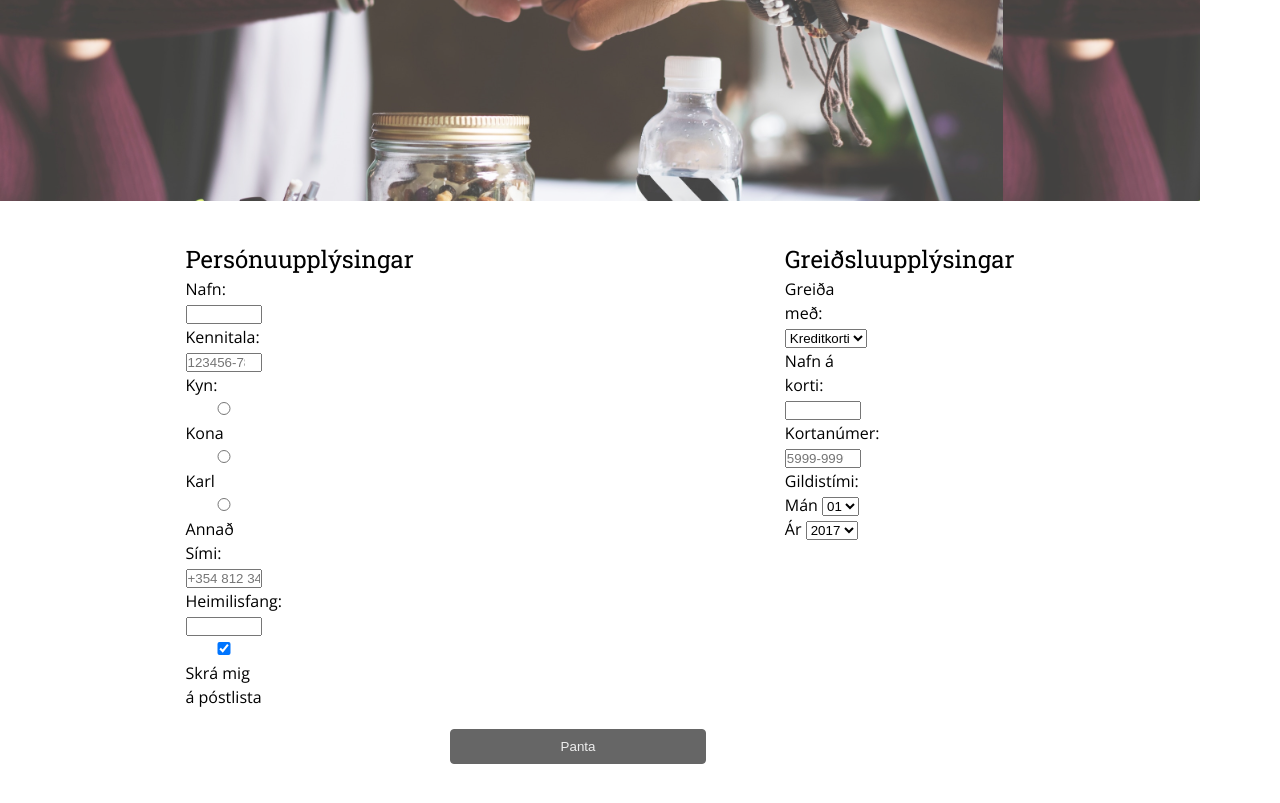
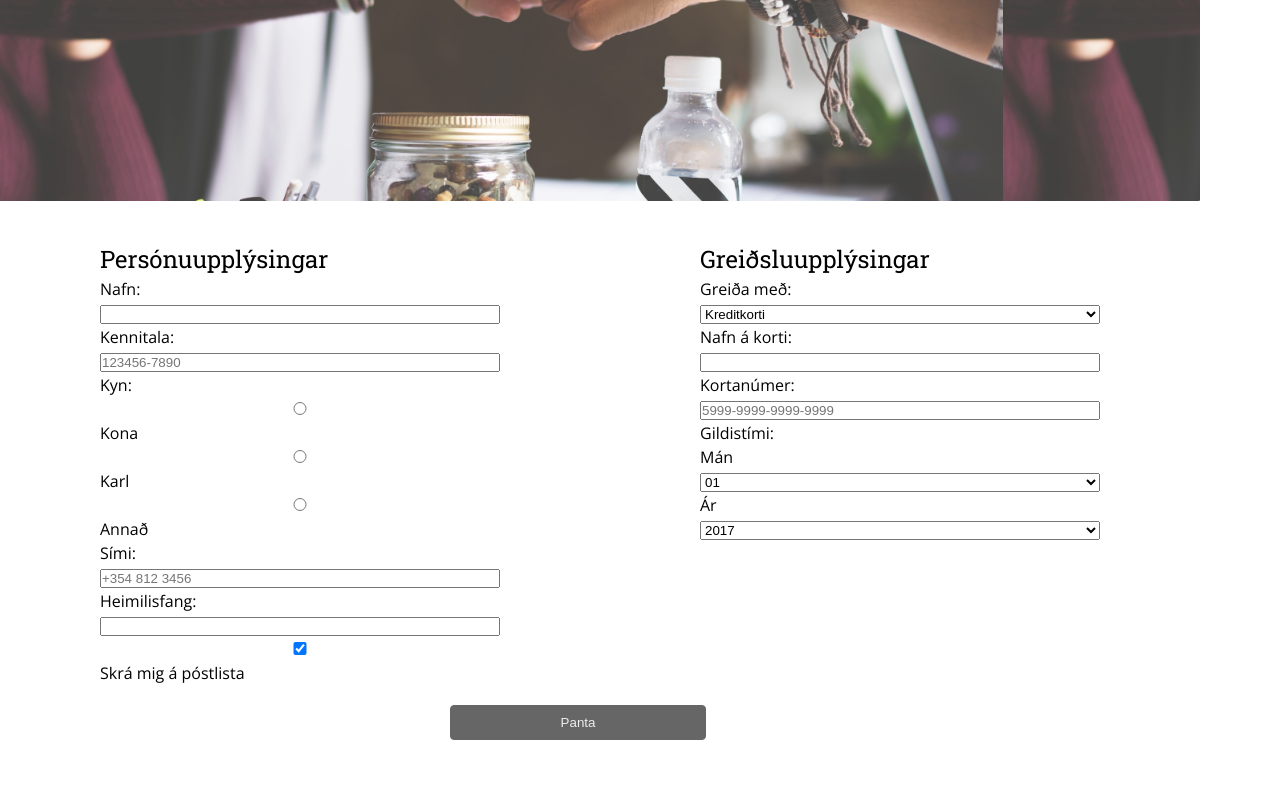
Before and after one commit to ingisteinn/vefforritun-verkefni1, a website: page buy.html in a window 1280 px wide. Shown: the part 279-1082 px from the top of the page. Drawn offline with nearby package versions, Linux system fonts and the light colour scheme.

Commit message:
Fix fyrir buy.html

```diff
--- a/scss/buy.scss
+++ b/scss/buy.scss
@@ -6,6 +6,10 @@ label{
 input{
     width: 100%
     //margin-bottom: $gutter;
+}
+
+select {
+  width: 100%;
 }
 
 .buy--header{
@@ -40,7 +44,11 @@ buy--header--content{
 }
 
 .buy--div{
-     @include columns(4);
+     width: 100%;
+}
+
+.div--container {
+  @include columns(4);
 }
 
 .fieldset--container{
```
Also changed, not shown: styles.css.
